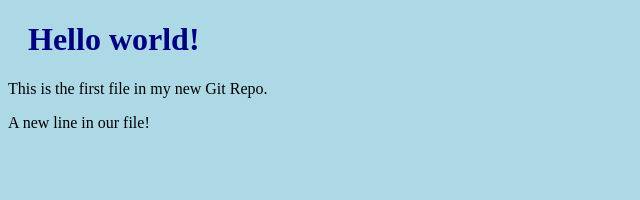
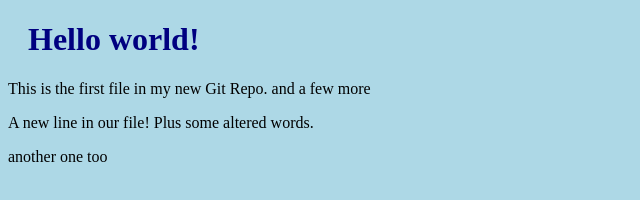
Before and after one commit to adensattler/hello-world, a plain HTML site: page index.html in a window 1280 px wide. Shown: the whole page, without its empty margins (0-640 px from the left). Drawn offline with Linux system fonts and the light colour scheme.

Commit message:
Updated index.html to test stuff out

```diff
--- a/index.html
+++ b/index.html
@@ -7,8 +7,9 @@
 <body>
 
 <h1>Hello world!</h1>
-<p>This is the first file in my new Git Repo.</p>
-<p>A new line in our file!</p>
+<p>This is the first file in my new Git Repo. and a few more</p>
+<p>A new line in our file! Plus some altered words.</p>
+<p>another one too</p>
 
 </body>
 </html>
```
